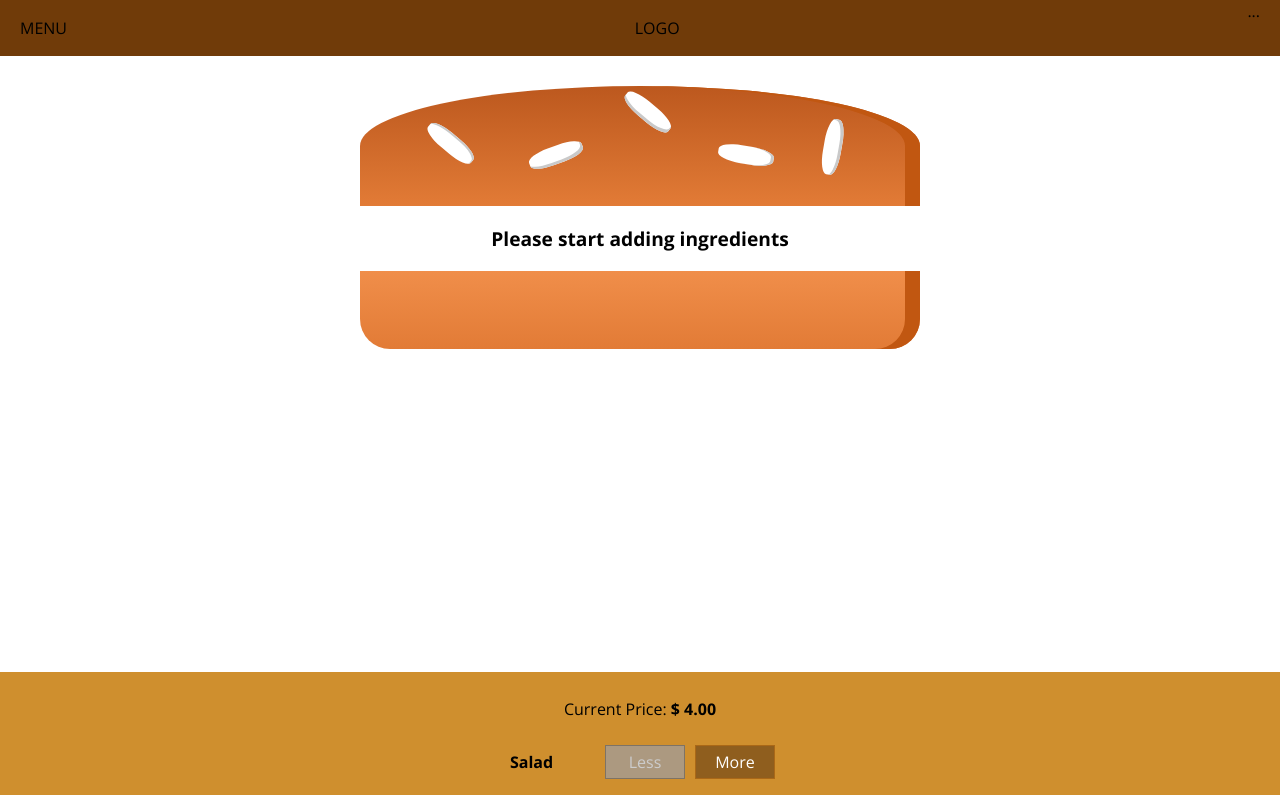
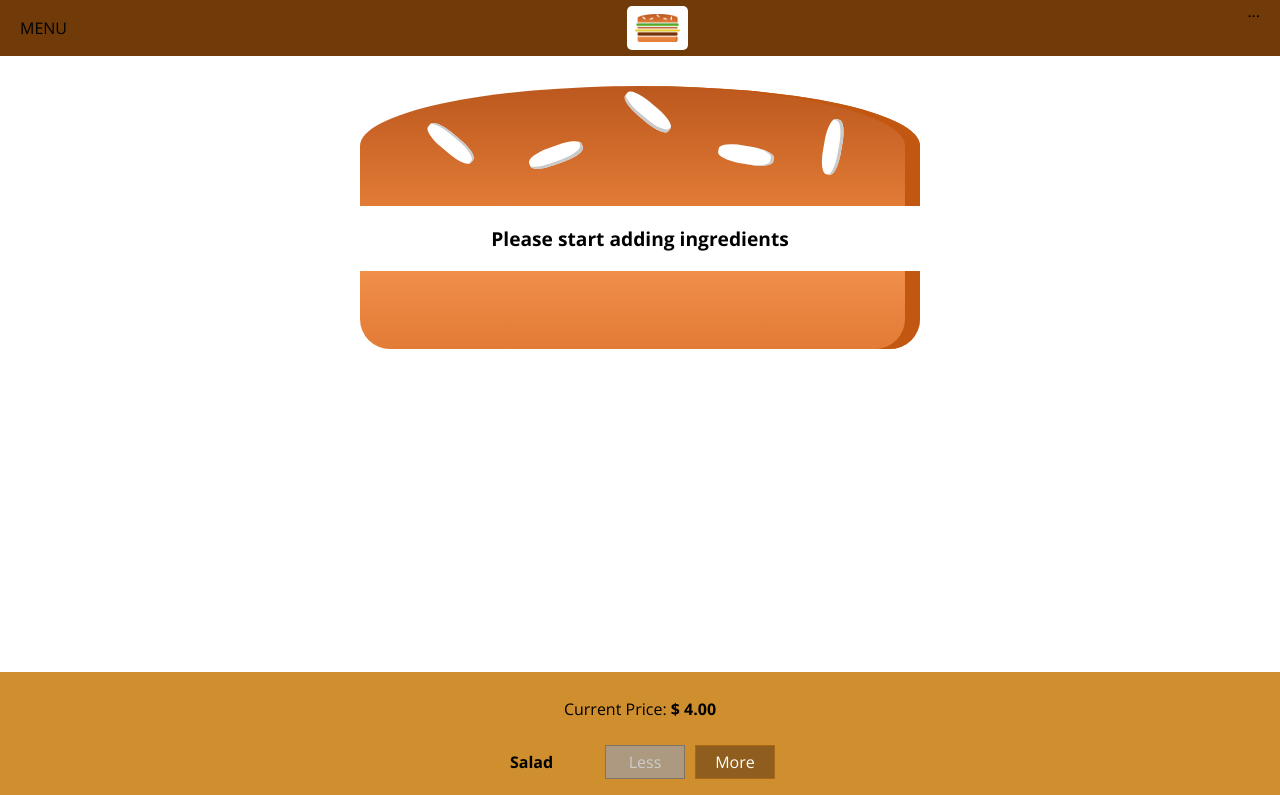
Before and after one commit to riverrz/burger-builder, a React app: page / in a window 1280 px wide. Shown: the top 795 px of the page. Built offline with nearby package versions, Linux system fonts and the light colour scheme.

Commit message:
Add Logo, include it in Toolbar

```diff
--- /dev/null
+++ b/src/components/Logo/Logo.css
@@ -0,0 +1,10 @@
+.Logo {
+  background-color: #fff;
+  padding: 8px;
+  height: 80%;
+  box-sizing: border-box;
+  border-radius: 5px;
+}
+.Logo img {
+  height: 100%;
+}
--- /dev/null
+++ b/src/components/Logo/Logo.js
@@ -0,0 +1,10 @@
+import React from "react";
+import LOGO from "../../assets/images/burger-logo.png";
+import classes from "./Logo.css";
+const logo = props => (
+  <div className={classes.Logo}>
+    <img src={LOGO} alt="Logo" />
+  </div>
+);
+
+export default logo;
--- a/src/components/Navigation/Toolbar/Toolbar.js
+++ b/src/components/Navigation/Toolbar/Toolbar.js
@@ -1,10 +1,10 @@
 import React from "react";
 import classes from "./Toolbar.css";
-
+import Logo from "../../Logo/Logo";
 const toolbar = props => (
   <header className={classes.Toolbar}>
     <div>MENU</div>
-    <div>LOGO</div>
+    <Logo />
 
     <nav>...</nav>
   </header>
```
Also changed, not shown: src/assets/images/burger-logo.png (added).
